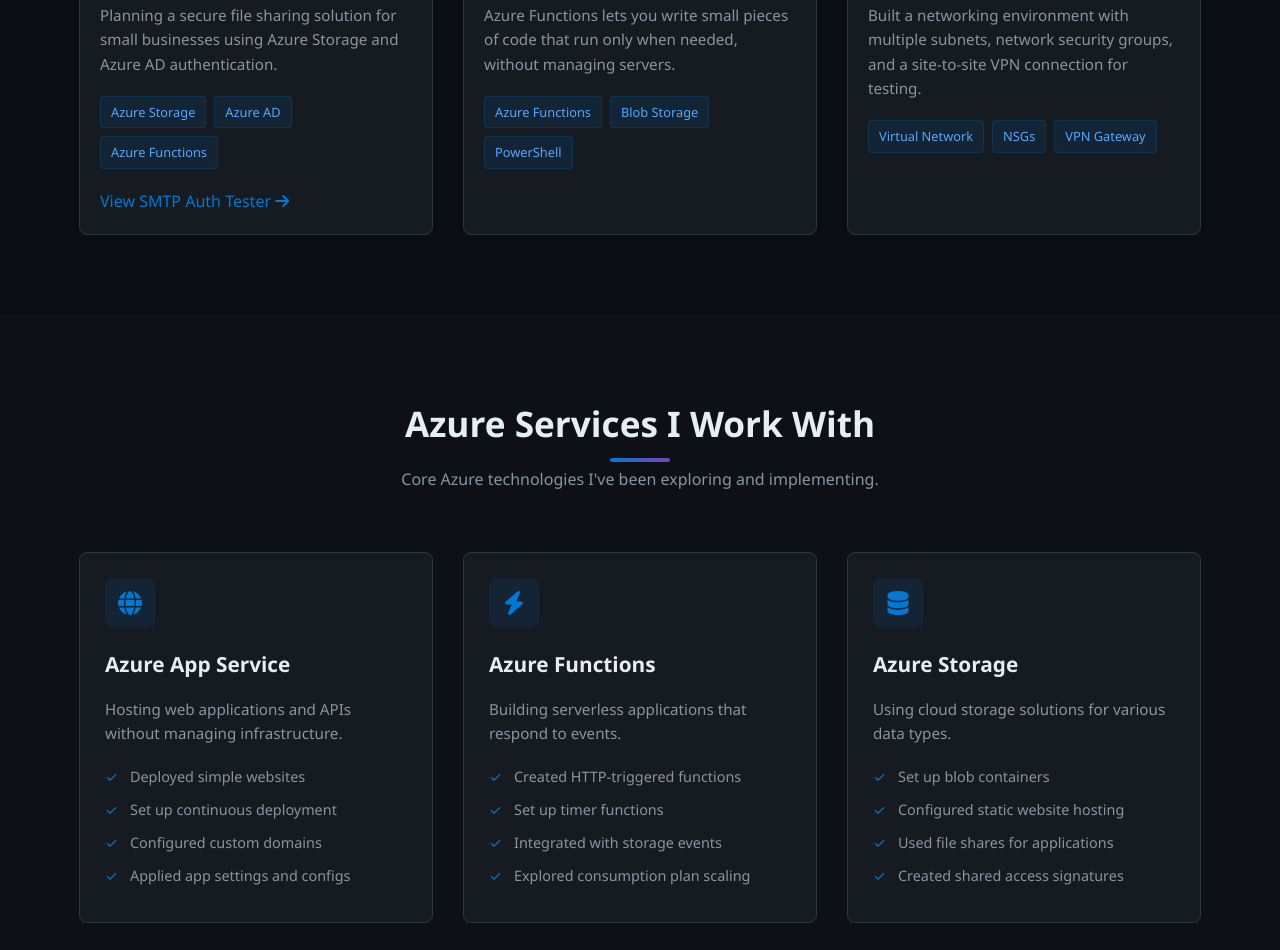
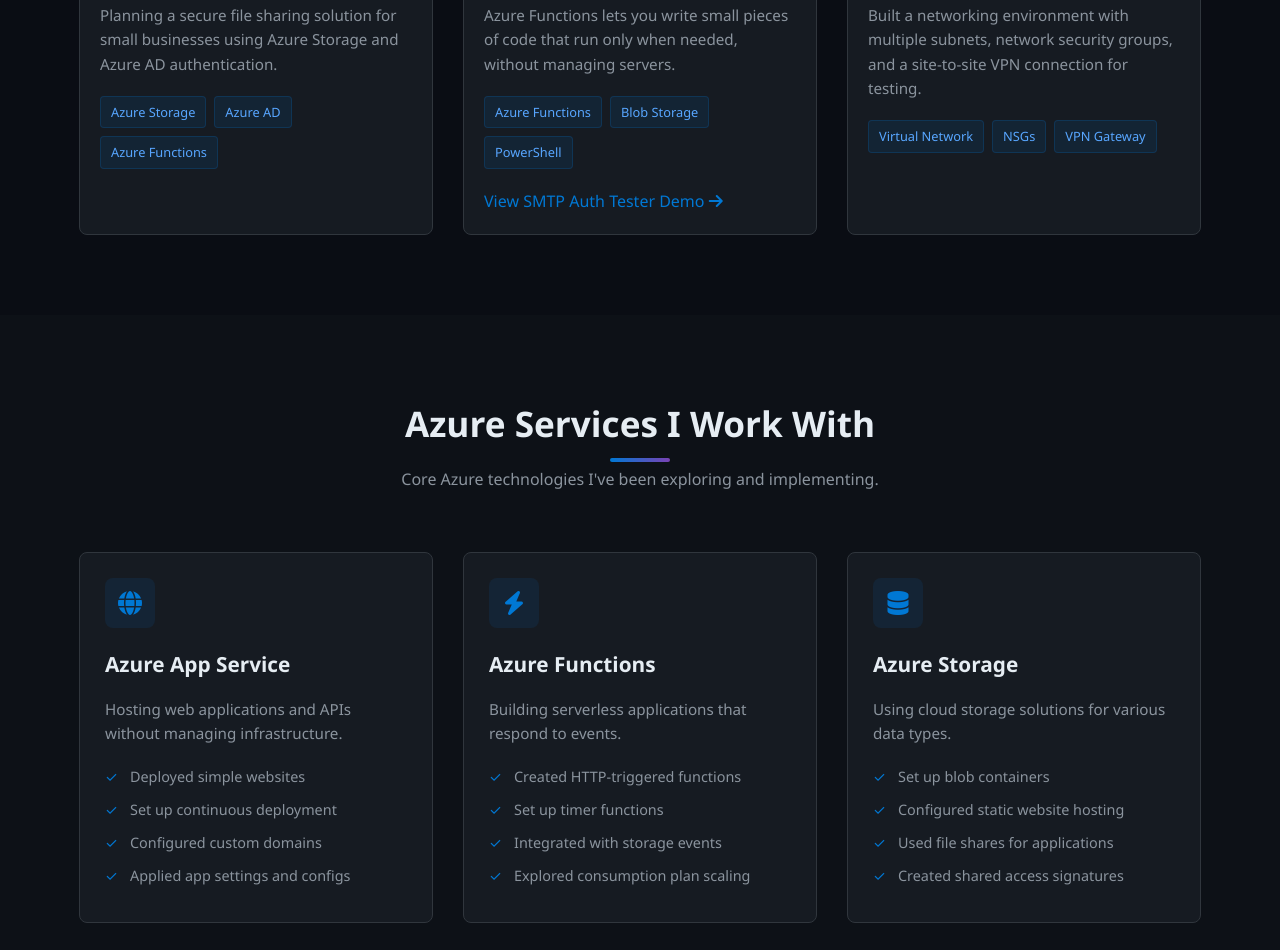
Before and after one commit to beleguklaus/klausbelegu.com, a website: page index.html in a window 1280 px wide. Shown: the part 1384-2334 px from the top of the page. Drawn offline with Linux system fonts and the light colour scheme.

Commit message:
fix project link html

```diff
--- a/index.html
+++ b/index.html
@@ -603,7 +603,6 @@
                             <span class="tech-badge">Azure AD</span>
                             <span class="tech-badge">Azure Functions</span>
                         </div>
-                        <a href="smtp-tester.html" class="project-link">View SMTP Auth Tester <i class="fas fa-arrow-right"></i></a>
                     </div>
                 </div>
 
@@ -620,7 +619,7 @@
                             <span class="tech-badge">Blob Storage</span>
                             <span class="tech-badge">PowerShell</span>
                         </div>
-                        <!--<<a href="#" class="project-link">View Progress <i class="fas fa-arrow-right"></i></a>-->
+                        <a href="smtp-tester.html" class="project-link">View SMTP Auth Tester Demo <i class="fas fa-arrow-right"></i></a>
                     </div>
                 </div>
 
```
